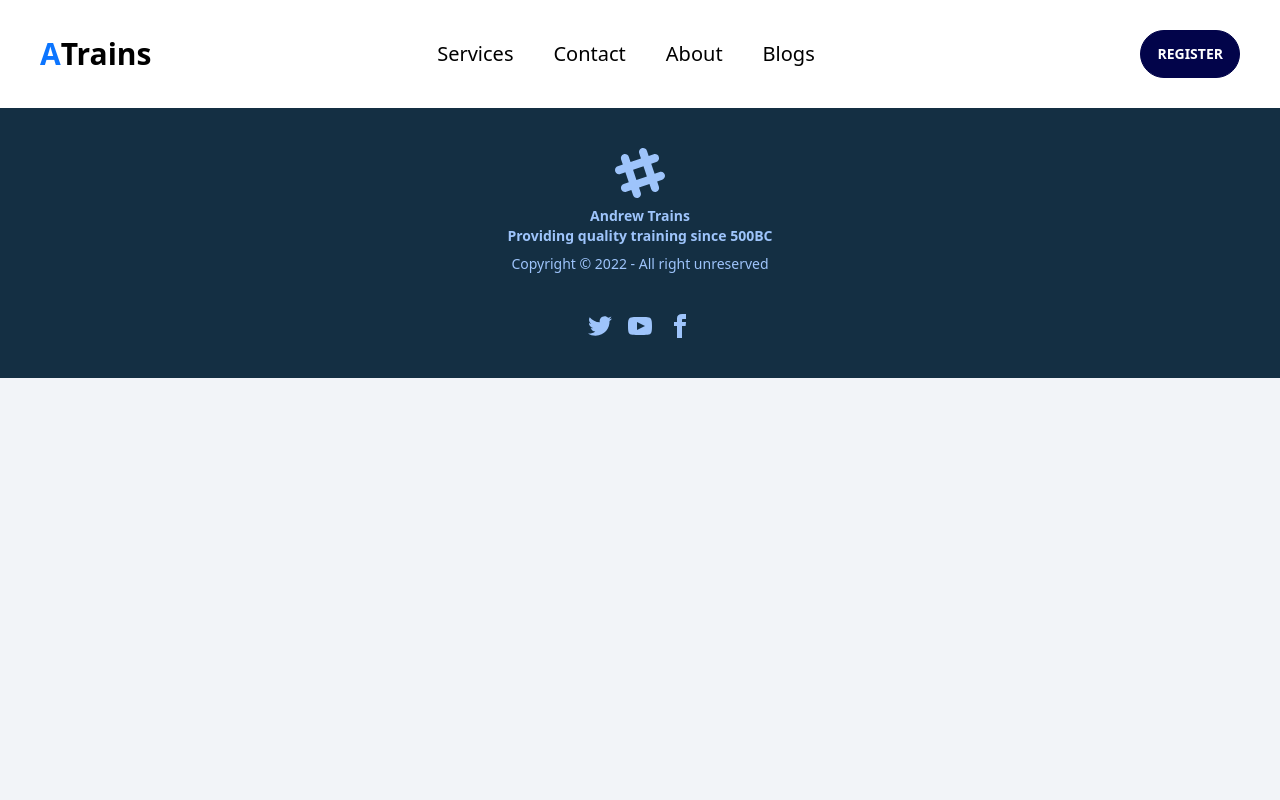
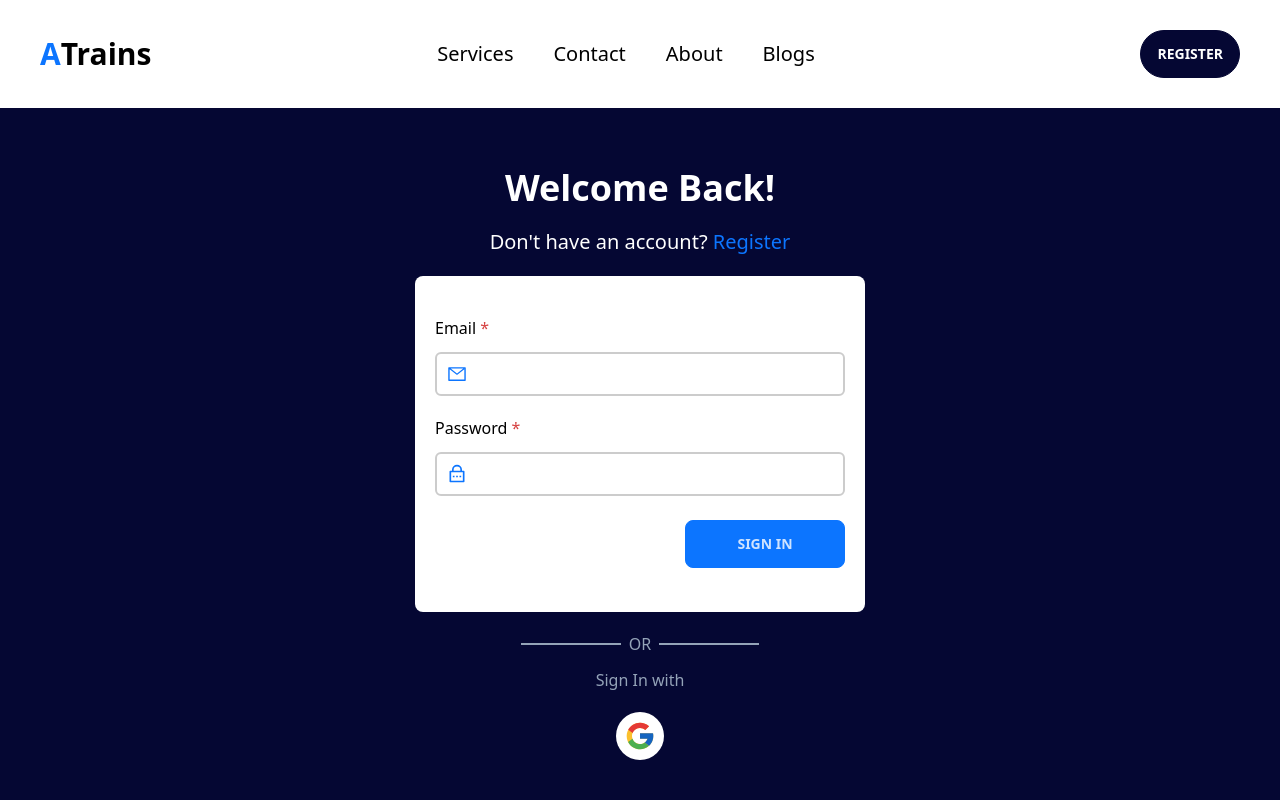
Before and after one commit to AbuFattah/gym-trainer, a React (Vite) app: page /signin in a window 1280 px wide. Shown: the top 800 px of the page. Built offline with nearby package versions, Linux system fonts and the light colour scheme.

Commit message:
added checkout basic layout

```diff
--- a/src/App.jsx
+++ b/src/App.jsx
@@ -6,6 +6,8 @@ import Footer from "./components/Footer";
 import Home from "./pages/Home";
 import Blogs from "./pages/Blogs";
 import Register from "./pages/Register";
+import SignIn from "./pages/SignIn";
+import Checkout from "./pages/Checkout";
 function App() {
   return (
     <>
@@ -14,6 +16,8 @@ function App() {
         <Route path={"/"} element={<Home />} />
         <Route path="/blogs" element={<Blogs />} />
         <Route path="/register" element={<Register />} />
+        <Route path="/signin" element={<SignIn />} />
+        <Route path="/checkout" element={<Checkout />} />
       </Routes>
       <Footer />
     </>
--- a/src/components/Banner.jsx
+++ b/src/components/Banner.jsx
@@ -11,7 +11,7 @@ const Banner = () => {
         <h1 className="text-5xl md:text-8xl font-bold italic leading-normal">
           PERSONAL TRAINING
         </h1>
-        <p className="text-4xl text-accent">
+        <p className="text-4xl text-white">
           Premium online personal training with Andrew Adams.
         </p>
         <button className="btn btn-accent">START HERE</button>
--- a/src/components/Footer.jsx
+++ b/src/components/Footer.jsx
@@ -4,7 +4,7 @@ const Footer = () => {
   const footerYear = new Date().getFullYear();
   return (
     <footer className="">
-      <footer className="footer footer-center p-10 bg-neutral text-accent">
+      <footer className="footer footer-center p-10 bg-primary text-accent">
         <div>
           <svg
             width="50"
@@ -20,8 +20,21 @@ const Footer = () => {
           <p className="font-bold">
             Andrew Trains
             <br />
-            Providing quality training since 500BC
+            Providing quality training since 10,000BC
           </p>
+          {/* <p>
+            Design inspiration:{" "}
+            <a href="https://www.strengthcoachglasgow.co.uk/">
+              Strength Coach Glasgow
+            </a>{" "}
+          </p>
+          <p>
+            Content inspiration:{" "}
+            <a href="https://www.markpersonaltraining.com/">
+              Mark Personal Training
+            </a>{" "}
+          </p> */}
+
           <p>Copyright © {footerYear} - All right unreserved</p>
         </div>
         <div>
--- a/src/components/Header.jsx
+++ b/src/components/Header.jsx
@@ -7,13 +7,14 @@ const Header = () => {
   const location = useLocation();
   const [show, setShow] = useState(false);
   const navigate = useNavigate();
+
   return (
     <>
       <header className="text-black sticky w-full top-0 z-20 bg-white">
         <div className="container py-5 px-10 mx-auto flex  gap-10  justify-between items-center">
-          <Link to="/" className="text-3xl font-semibold">
+          <HashLink to="/#" className="text-3xl font-semibold">
             <span className="text-secondary font-bold">A</span>Trains
-          </Link>
+          </HashLink>
 
           <nav
             className={` absolute md:static ${
@@ -28,9 +29,7 @@ const Header = () => {
               <li>
                 <HashLink
                   className={`${
-                    location.pathname === "/#services"
-                      ? "text-secondary"
-                      : "text-black"
+                    location.pathname === "/" ? "text-secondary" : "text-black"
                   }`}
                   to="/#services"
                 >
--- a/src/index.css
+++ b/src/index.css
@@ -2,16 +2,19 @@
 @tailwind components;
 @tailwind utilities;
 
-/* @layer components {
+@layer components {
   .banner {
-    min-height: 100vh;
+    min-height: calc(100vh - 108px);
     background-image: url("./assets/images/banner-img.png");
     background-repeat: no-repeat;
     background-size: cover;
   }
-} */
+  .required-field::after {
+    content: " * ";
+    color: #d64343;
+  }
+}
 
-.required-field::after {
-  content: " * ";
-  color: #d64343;
+html {
+  scroll-behavior: smooth;
 }
--- a/src/pages/Checkout.jsx
+++ b/src/pages/Checkout.jsx
@@ -1,9 +1,117 @@
-import React from "react";
+import React, { useRef, useState } from "react";
+import { BsTelephoneFill as PhoneIcon } from "react-icons/bs";
+import {
+  MdEmail as EmailIcon,
+  MdLocationPin as LocationIcon,
+} from "react-icons/md";
+
+import {
+  RiUser4Line as User,
+  RiLockPasswordLine as Lock,
+} from "react-icons/ri";
+import { AiOutlineMail as Email } from "react-icons/ai";
+import { Link } from "react-router-dom";
 
 const Checkout = () => {
+  const [focus, setFocus] = useState({
+    email: false,
+    name: false,
+    password: false,
+    passwordConfirm: false,
+  });
+  const nameRef = useRef();
+  const emailRef = useRef();
   return (
-    <div>
-      <h1>Checkout</h1>
+    <div className="bg-accent p-2 py-5 md:p-10">
+      <div className="container mx-auto px-4 flex items-center justify-center">
+        <div className="checkout-container p-5 md:p-20 rounded-xl text-white bg-primary flex flex-col md:flex-row gap-5 md:gap-10 justify-between">
+          <div className="left">
+            <h1 className="font-semibold text-2xl ">You've Chosen</h1>
+            <p className="text-secondary text-2xl">Strength Training</p>
+            <p className=" text-slate-400 my-5 mb-20">
+              Fill up the form I will get back to you within 24 hours
+            </p>
+
+            <div className="contactDiv flex gap-5 items-center  my-2 p-3 rounded-md w-[250px]">
+              <PhoneIcon className="text-secondary text-lg" />
+              <p>+880-1678523691</p>
+            </div>
+            <div className="emailDiv  flex gap-5 my-2 p-3 rounded-md w-[250px] border-2 border-secondary bg-lightBlue">
+              <EmailIcon className="text-secondary text-lg" />
+              <p>hello@atrains.com</p>
+            </div>
+            <div className="locationDiv  flex gap-5 my-2 p-3 rounded-md w-[250px]">
+              <LocationIcon className="text-secondary text-lg" />
+              <p>221, Baker Street, Uk</p>
+            </div>
+          </div>
+          <div className="right">
+            <form className="p-5 rounded-lg bg-white text-black lg:w-[400px] max-w-[450px] w-full">
+              <div className="form-group">
+                <label htmlFor=" name" className="required-field">
+                  Your Name
+                </label>
+                <div className="relative">
+                  <input
+                    ref={nameRef}
+                    name="name"
+                    required
+                    onFocus={setFocus.bind(null, { ...focus, name: true })}
+                    onBlur={setFocus.bind(null, { ...focus, name: false })}
+                    type="text"
+                    className={`outline-none mt-3 block border-2 focus:border-secondary border-gray  rounded-md pl-10 py-2 w-full`}
+                  />
+                  <User
+                    className={`absolute left-3 top-3 text-xl ${
+                      focus.name ? "text-secondary" : "text-gray"
+                    }`}
+                  />
+                </div>
+              </div>
+              <div className="form-group mt-5">
+                <label className="required-field" htmlFor="email">
+                  Email
+                </label>
+                <div className="relative">
+                  <input
+                    required
+                    name="email"
+                    ref={emailRef}
+                    type="email"
+                    onFocus={setFocus.bind(null, { ...focus, email: true })}
+                    onBlur={setFocus.bind(null, { ...focus, email: false })}
+                    className={`outline-none focus:border-secondary border-gray mt-3 block border-2  rounded-md pl-10 py-2 w-full`}
+                  />
+                  <Email
+                    className={`text-secondary absolute left-3 top-3 text-xl ${
+                      focus.email ? "text-secondary" : "text-gray"
+                    }`}
+                  />
+                </div>
+              </div>
+
+              <div className="form-group mt-5">
+                <label className="required-field" htmlFor="comment">
+                  Comment:
+                </label>
+                <div className="relative">
+                  <textarea
+                    name="comment"
+                    required
+                    className={`h-[100px] outline-none focus:border-secondary border-gray mt-3 block border-2  rounded-md pl-3 py-2 w-full`}
+                  />
+                </div>
+              </div>
+
+              <div className="text-right">
+                <button className="btn btn-secondary my-6 w-40 inline">
+                  Send Message
+                </button>
+              </div>
+            </form>
+          </div>
+        </div>
+      </div>
     </div>
   );
 };
--- a/src/pages/Register.jsx
+++ b/src/pages/Register.jsx
@@ -22,8 +22,8 @@ const Register = () => {
       </h1>
       <h1 className=" text-xl text-center my-5">
         Already a member?{" "}
-        <Link to="/login" className="text-secondary">
-          Login
+        <Link to="/signin" className="text-secondary">
+          Sign In
         </Link>
       </h1>
       <div className="container mx-auto px-4 flex items-center justify-center">
--- a/src/pages/SignIn.jsx
+++ b/src/pages/SignIn.jsx
@@ -1,9 +1,92 @@
-import React from "react";
+import React, { useRef, useState } from "react";
+import googleIcon from "../assets/images/svg/googleIcon.svg";
+import {
+  RiUser4Line as User,
+  RiLockPasswordLine as Lock,
+} from "react-icons/ri";
+import { AiOutlineMail as Email } from "react-icons/ai";
+import { Link } from "react-router-dom";
+const SignIn = () => {
+  const [focus, setFocus] = useState({
+    email: false,
+    name: false,
+    password: false,
+    passwordConfirm: false,
+  });
+  const nameRef = useRef();
+  const emailRef = useRef();
+  return (
+    <div className="bg-primary p-10 text-white">
+      <h1 className="font-semibold text-4xl text-center my-5">Welcome Back!</h1>
+      <h1 className=" text-xl text-center my-5">
+        Don't have an account?{" "}
+        <Link to="/register" className="text-secondary">
+          Register
+        </Link>
+      </h1>
+      <div className="container mx-auto px-4 flex items-center justify-center">
+        <form className="p-5 rounded-lg bg-white text-black max-w-[450px] w-full">
+          <div className="form-group mt-5">
+            <label className="required-field" htmlFor="email">
+              Email
+            </label>
+            <div className="relative">
+              <input
+                required
+                name="email"
+                ref={emailRef}
+                type="email"
+                onFocus={setFocus.bind(null, { ...focus, email: true })}
+                onBlur={setFocus.bind(null, { ...focus, email: false })}
+                className={`outline-none focus:border-secondary border-gray mt-3 block border-2  rounded-md pl-10 py-2 w-full`}
+              />
+              <Email
+                className={`text-secondary absolute left-3 top-3 text-xl ${
+                  focus.email ? "text-secondary" : "text-gray"
+                }`}
+              />
+            </div>
+          </div>
+          <div className="form-group mt-5">
+            <label className="required-field" htmlFor="password">
+              Password
+            </label>
+            <div className="relative">
+              <input
+                required
+                ref={emailRef}
+                type="password"
+                name="password"
+                onFocus={setFocus.bind(null, { ...focus, password: true })}
+                onBlur={setFocus.bind(null, { ...focus, password: false })}
+                className={`outline-none focus:border-secondary border-gray mt-3 block border-2  rounded-md pl-10 py-2 w-full`}
+              />
+              <Lock
+                className={`text-secondary absolute left-3 top-3 text-xl ${
+                  focus.password ? "text-secondary" : "text-gray"
+                }`}
+              />
+            </div>
+          </div>
 
-const SignIn = () => {
-  return (
-    <div>
-      <h1>Sign In</h1>
+          <div className="text-right">
+            <button className="btn btn-secondary my-6 w-40 inline">
+              Sign In
+            </button>
+          </div>
+        </form>
+      </div>
+      <div className="flex gap-2 mt-5 items-center justify-center text-slate-400">
+        <div className="w-[100px] h-[2px] bg-slate-400"></div>
+        <p>OR</p>
+        <div className="w-[100px] h-[2px] bg-slate-400"></div>
+      </div>
+      <p className="text-center my-3 text-slate-400">
+        {location.pathname === "/register" ? "Sign Up" : "Sign In"} with
+      </p>
+      <button className="flex items-center justify-center bg-white p-2 rounded-full mx-auto mt-5">
+        <img className="w-8 h-8" src={googleIcon} alt="google" />
+      </button>
     </div>
   );
 };
--- a/tailwind.config.js
+++ b/tailwind.config.js
@@ -4,6 +4,7 @@ module.exports = {
     extend: {
       colors: {
         gray: "#ccc",
+        lightBlue: "#090d55",
       },
     },
   },
@@ -11,7 +12,7 @@ module.exports = {
     themes: [
       {
         mytheme: {
-          primary: "#02044A",
+          primary: "#050733",
 
           secondary: "#0C75FF",
 
```
Also changed, not shown: public/services.json (+6 -6 lines), src/components/Services/Service.jsx (+8 -1 lines), src/pages/Blogs.jsx (+8 -11 lines).
